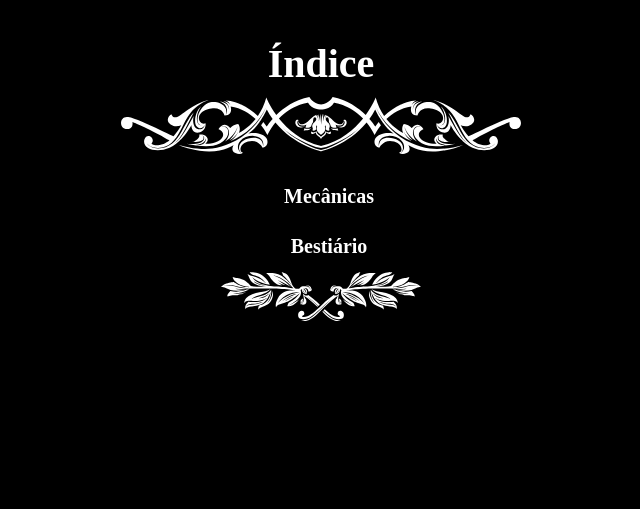
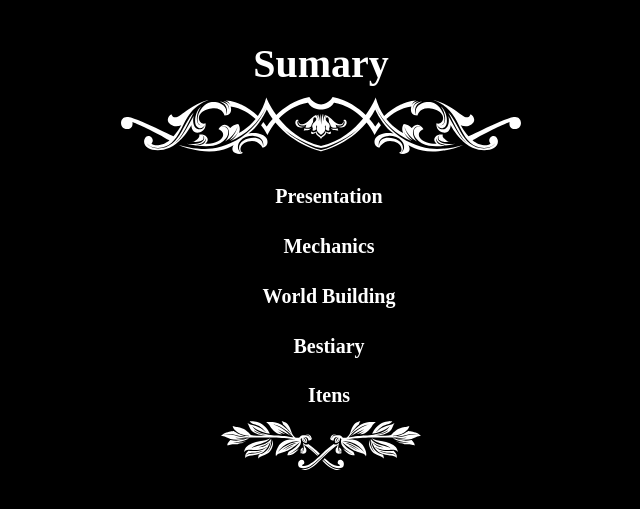
Before and after one commit to GabrielCalheiros/Generic_RPG_System, a PHP site: page / in a window 1280 px wide. Shown: the top 509 px of the page, without its empty margins (319-959 px from the left). Run offline with PHP 8.4, Linux system fonts and the light colour scheme.

```diff
--- a/index.html
+++ b/index.html
@@ -5,24 +5,44 @@
 	<meta charset="utf-8" />
 	<meta name="viewport" content="width=device-width, initial-scale=1">
 	<link rel="stylesheet" href="./style.css">
-	<title> Sistema Generico sem nome ainda </title>
+	<title> OpenSource Generyc RPG System </title>
 	<link rel="shortcut icon" type="image/jpg" href="./images/favicon.svg" />
-	<h2>Índice</h2>
+	<h2>Sumary</h2>
 	<img src="./images/cabeçalho2.svg" class="center">
 	<br>
 </head>
 
 <body>
+	<a href="./presentation.html"><div class="cardBiblioteca">
+		<div class="texto"><h1>Presentation</h1></div>
+		<div class="seta-direita"><img src="./images/seta.svg" class="seta_some"></div>
+		<div class="seta-esquerda"><img src="./images/seta.svg" class="seta_some
+				seta_virada"></div>
+	</div></a>
 
 	<div class="cardBiblioteca">
-		<div class="texto"><h1>Mecânicas</h1></div>
+		<div class="texto"><h1>Mechanics</h1></div>
 		<div class="seta-direita"><img src="./images/seta.svg" class="seta_some"></div>
 		<div class="seta-esquerda"><img src="./images/seta.svg" class="seta_some
 				seta_virada"></div>
 	</div>
 
 	<div class="cardBiblioteca">
-		<div class="texto"><h1>Bestiário</h1></div>
+		<div class="texto"><h1>World Building</h1></div>
+		<div class="seta-direita"><img src="./images/seta.svg" class="seta_some"></div>
+		<div class="seta-esquerda"><img src="./images/seta.svg" class="seta_some
+				seta_virada"></div>
+	</div>
+
+	<div class="cardBiblioteca">
+		<div class="texto"><h1>Bestiary</h1></div>
+		<div class="seta-direita"><img src="./images/seta.svg" class="seta_some"></div>
+		<div class="seta-esquerda"><img src="./images/seta.svg" class="seta_some
+				seta_virada"></div>
+	</div>
+
+	<div class="cardBiblioteca">
+		<div class="texto"><h1>Itens</h1></div>
 		<div class="seta-direita"><img src="./images/seta.svg" class="seta_some"></div>
 		<div class="seta-esquerda"><img src="./images/seta.svg" class="seta_some
 				seta_virada"></div>
--- a/style.css
+++ b/style.css
@@ -32,6 +32,20 @@
   text-decoration: solid;
   text-align-last: left;
   text-indent: 10%;
+}
+a{
+  text-decoration: none;
+}
+.imgBack {
+  display: block;
+  margin-left: auto;
+  margin-right: auto;
+  width: 25%;
+  transition: 0.5s;
+}
+
+.imgBack:hover {
+  transform: scale(1.2);
 }
 
 /* Menu */
```
Also changed, not shown: presentation.html (added, +25 -0 lines), 1 other file.
